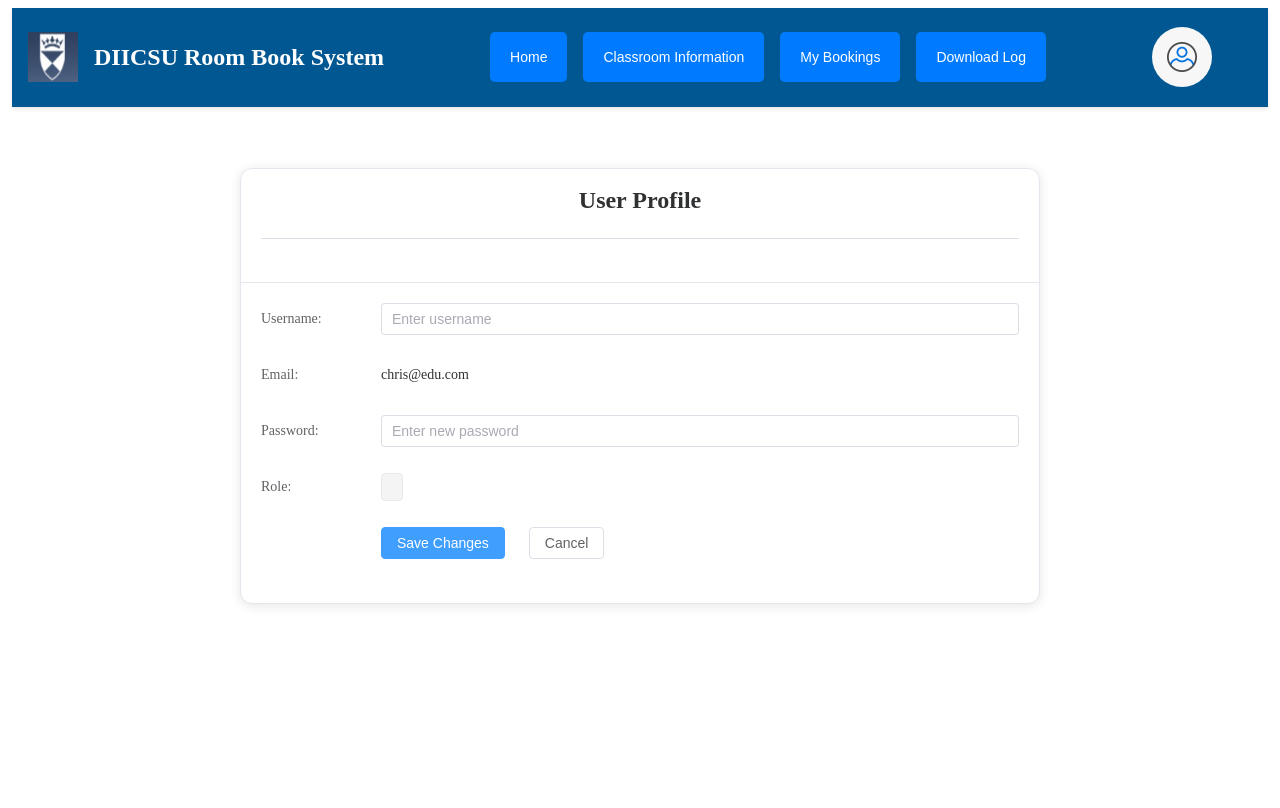
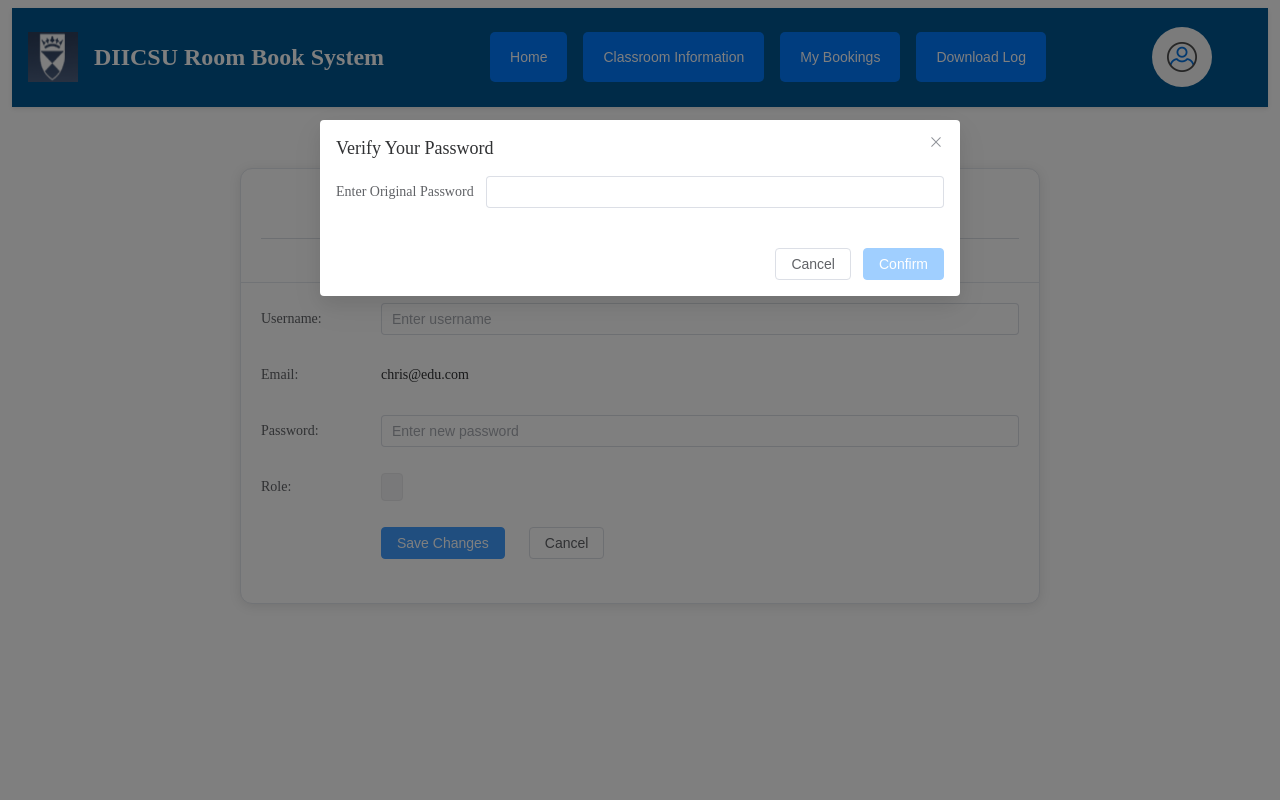
Before and after one commit to Zhengyi1212/DIIAgile-GroupA-frontend, a Vue app in the folder frontend/: page /profile in a window 1280 px wide. Both pictures are taken after a click on the button "Edit Profile". Built offline with nearby package versions, Linux system fonts and the light colour scheme.

Commit message:
fix fix the duplicate email display at classroom card in my booking page

```diff
--- a/frontend/src/views/MyBookingsView.vue
+++ b/frontend/src/views/MyBookingsView.vue
@@ -48,13 +48,7 @@
                 </div>
               </div>
 
-              <div class="info-item">
-                <span class="icon">📧</span>
-                <div class="info-content">
-                  <span class="info-label">Owner Email: </span>
-                  <span class="info-value">{{ booking.user_email }}</span>
-                </div>
-              </div>
+
 
               <div class="time-range">
                 <div class="time-block">
--- a/frontend/src/views/ProfileView.vue
+++ b/frontend/src/views/ProfileView.vue
@@ -30,7 +30,7 @@
             </el-form-item>
 
             <el-form-item label="Password:">
-              <span v-if="!isEditing">
+              <span v-if="!isEditing" >
                 {{ '********' }}
               </span>
               <el-input
@@ -58,6 +58,23 @@
         </el-card>
       </div>
     </el-main>
+
+  <!--Verify Window-->
+  <el-dialog title="Verify Your Password" v-model="passwordDialogVisible">
+      <el-form @submit.prevent @keyup.enter="handleEnter">
+        <el-form-item label="Enter Original Password">
+          <el-input v-model="originalPasswordInput" type="password" show-password clearable ref="passwordInput"/>
+        </el-form-item>
+      </el-form>
+
+      <template #footer>
+      <div class="dialog-footer">
+      <el-button @click="passwordDialogVisible = false">Cancel</el-button>
+      <el-button type="primary" :disabled="!originalPasswordInput" @click="verifyOriginalPassword" native-type="button">Confirm</el-button>
+    </div>
+  </template>
+</el-dialog>
+
   </el-container>
 </template>
 
@@ -70,6 +87,9 @@ export default {
     return {
       showPassword: false,
       isEditing: false,
+      passwordDialogVisible:false,
+      originalPasswordInput:"",
+      isPasswordVerified: false,
       originalUser: null,
       user: {
         username: 'MOMo',
@@ -86,8 +106,9 @@ export default {
   created() {
     this.user.username = this.$route.query.username;
     this.user.role = this.$route.query.role;
+    console.log('Route query:', this.$route.query);
+    console.log('Initial user:', this.user);
     this.getEmail();
-
     this.originalUser = JSON.parse(JSON.stringify(this.user));
   },
 
@@ -115,6 +136,7 @@ export default {
       this.isEditing = true;
       this.originalUser = JSON.parse(JSON.stringify(this.user));
       console.log("Edit mode activated:", this.isEditing);
+      this.passwordDialogVisible = true;
     },
 
     cancelEdit() {
@@ -122,44 +144,139 @@ export default {
       this.isEditing = false;
     },
 
+    openPasswordDialog() {
+      if (!this.user.realPassword) {
+        this.saveChanges();
+      } else {
+        this.passwordDialogVisible = true;
+     }
+    },
+
+    handleEnter() {
+    if (this.originalPasswordInput.trim()) {
+      this.verifyOriginalPassword()
+    }
+  },
+
+    async verifyOriginalPassword() {
+      let loading = null;
+      try {
+
+      if (!this.originalPasswordInput.trim()) {
+        this.$message.error("Password cannot be empty!")
+        this.$refs.passwordInput.focus()
+        return
+      }
+
+        loading = this.$loading({
+        lock: true,
+        text: 'Verifying...',
+        spinner: 'el-icon-loading',
+        background: 'rgba(0, 0, 0, 0.7)'
+      })
+
+      const response = await fetch("http://127.0.0.1:5000/verify-password", {
+        method: "POST",
+        headers: {
+          "Content-Type": "application/json",
+          "Authorization": `Bearer ${localStorage.getItem("token")}`
+        },
+        body: JSON.stringify({
+          email: this.user.email,
+          password: this.originalPasswordInput,
+        }),
+      })
+
+      if (!response.ok) {
+        const error = await response.json().catch(() => ({ message: "Unknown error" }))
+        throw new Error(error.message)
+      }
+
+      const data = await response.json()
+      if (data.success) {
+        this.isPasswordVerified = true
+        this.passwordDialogVisible = false
+        this.$message.success("Verification successful!")
+      } else {
+        this.$message.error("Incorrect password!")
+        this.originalPasswordInput = ""
+        this.$refs.passwordInput.focus()
+      }
+    } catch (error) {
+      this.$message.error(`Verification failed: ${error.message}`)
+    } finally {
+      if(loading){
+      loading.close()
+     }
+   }
+  },
+
+  closeDialog() {
+    this.passwordDialogVisible = false
+    this.originalPasswordInput = ""
+    this.isPasswordVerified = false
+  },
+
     async saveChanges() {
-  const profileData = {
-    email: this.user.email,
-    password: this.user.realPassword || this.originalUser.realPassword,
-    username: this.user.username,
-  };
+      let loading = null;
+      try {
 
-  this.isLoading = true; // 添加加载状态
+    if (!this.isPasswordVerified) {
+      this.$message.warning("Please verify original password!");
+      return;
+    }
 
-  try {
+      loading = this.$loading({
+      lock: true,
+      text: 'Saving...',
+      spinner: 'el-icon-loading',
+      background: 'rgba(0, 0, 0, 0.7)'
+    });
+
+    const profileData = {
+      email: this.user.email,
+      password: this.user.realPassword || undefined,
+      username: this.user.username
+    };
+
     const response = await fetch("http://127.0.0.1:5000/profile", {
       method: "POST",
       headers: {
         "Content-Type": "application/json",
+        "Authorization": `Bearer ${localStorage.getItem("token")}`
       },
-      body: JSON.stringify(profileData),
+      body: JSON.stringify(profileData)
     });
+
+    if (!response.ok) {
+      const errorData = await response.json().catch(() => ({}));
+      throw new Error(errorData.message || "Fail!" + response.status);
+    }
 
     const data = await response.json();
     if (data.success) {
+      this.$message.success("Save successfully!");
+
       if (data.token) {
         localStorage.setItem("token", data.token);
+        this.originalUser = JSON.parse(JSON.stringify(this.user));
       }
-      alert("Profile modification successful!");
-      this.isEditing = false; // 退出编辑模式
-    } else {
-      alert("Failed to modify the profile: " + data.message);
+
+      this.isEditing = false;
+      this.isPasswordVerified = false;
     }
   } catch (error) {
-    console.error("Request Error:", error);
-    alert("The profile modification request failed, please try again later!");
+    console.error("Mistake!:", error);
+    this.$message.error(`Failure!:${error.message}`);
   } finally {
-    this.isLoading = false; // 结束加载状态
+    console.log("Closing loading...")
+    if(loading){
+      loading.close();
+    }
       }
     }
-  }
-};
-
+   }
+  };
 
 </script>
 
```
